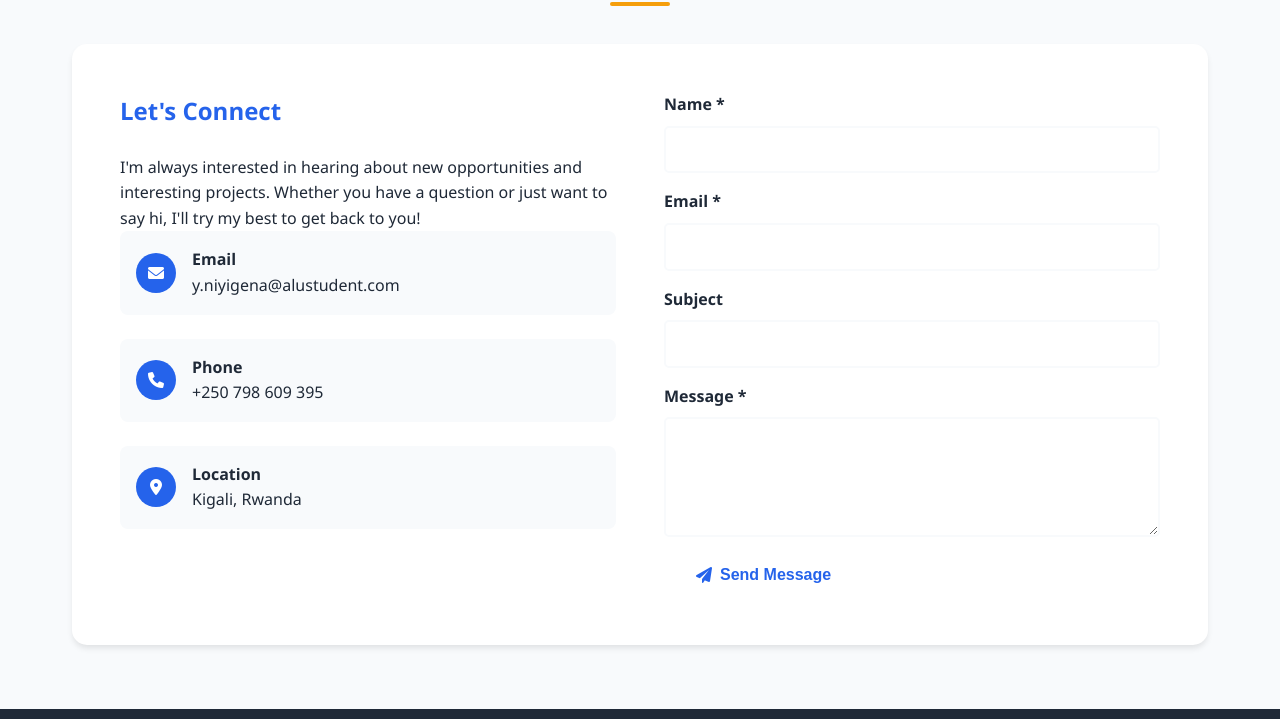
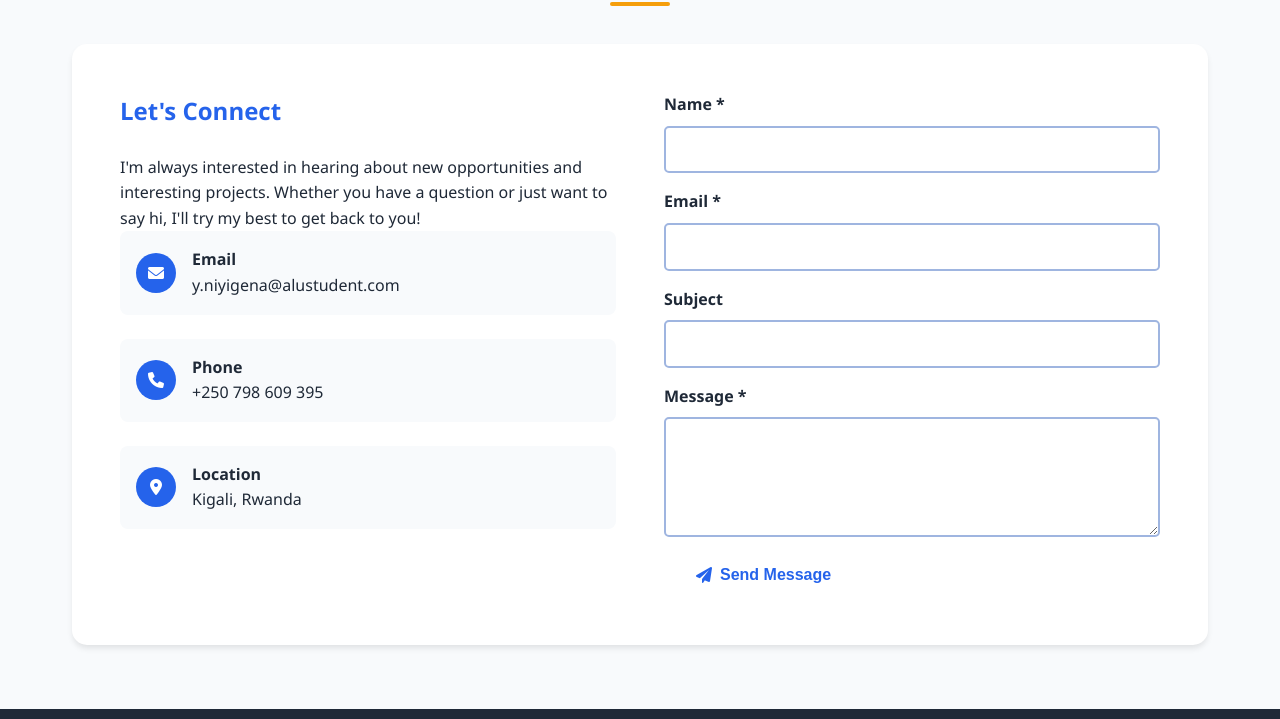
Before and after one commit to Niyigena-Yves/Responsive-Web-Design, a plain HTML site: page index.html in a window 1280 px wide. Shown: the part 3718-4437 px from the top of the page. Drawn offline with Linux system fonts and the light colour scheme.

Commit message:
contact update

```diff
--- a/styles/style.css
+++ b/styles/style.css
@@ -565,7 +565,7 @@
         .form-group input,
         .form-group textarea {
             padding: 0.8rem;
-            border: 2px solid var(--bg-light);
+            border: 2px solid #9fb5e0;
             border-radius: 5px;
             font-size: 1rem;
             transition: border-color 0.3s ease;
```
